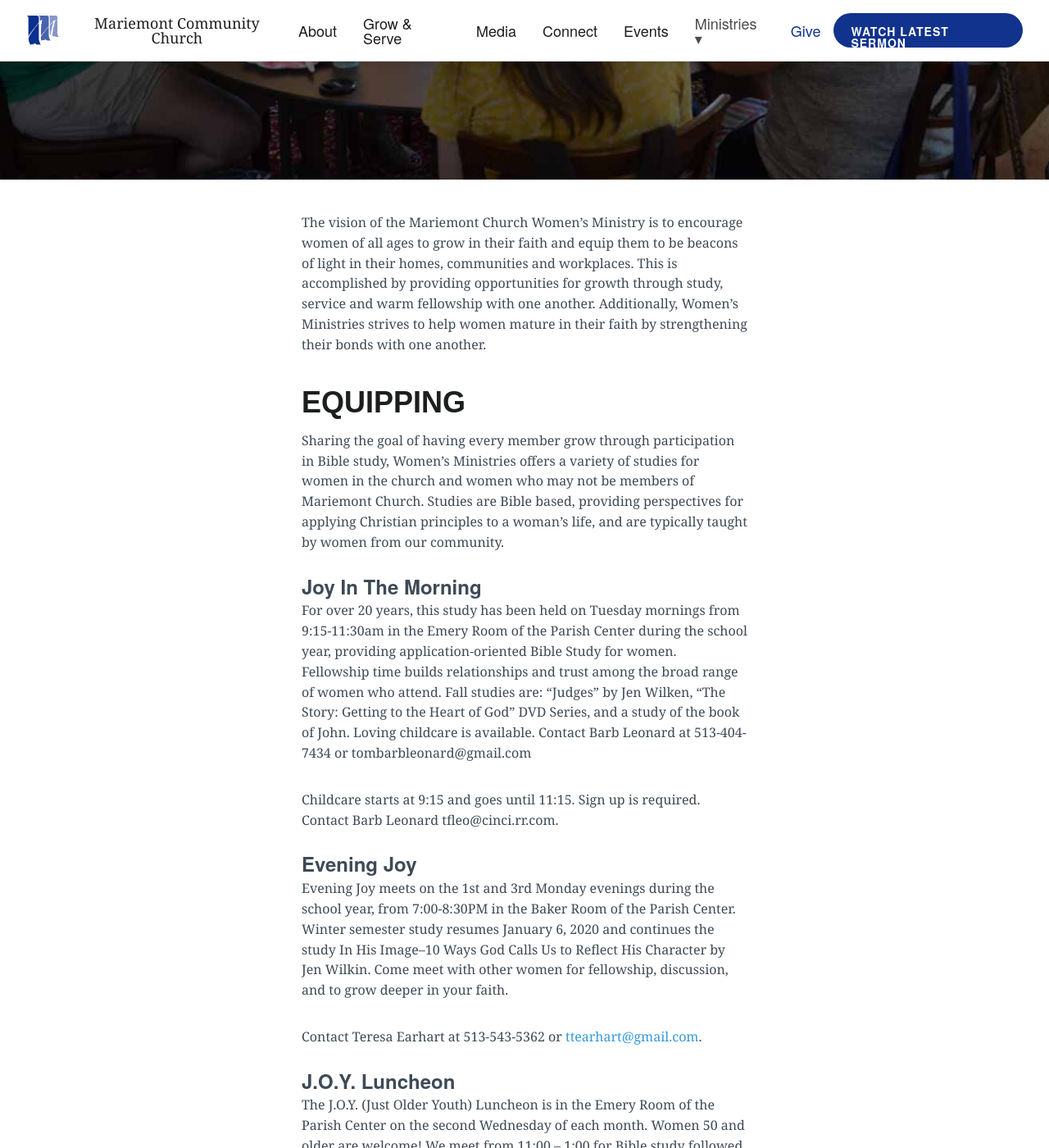
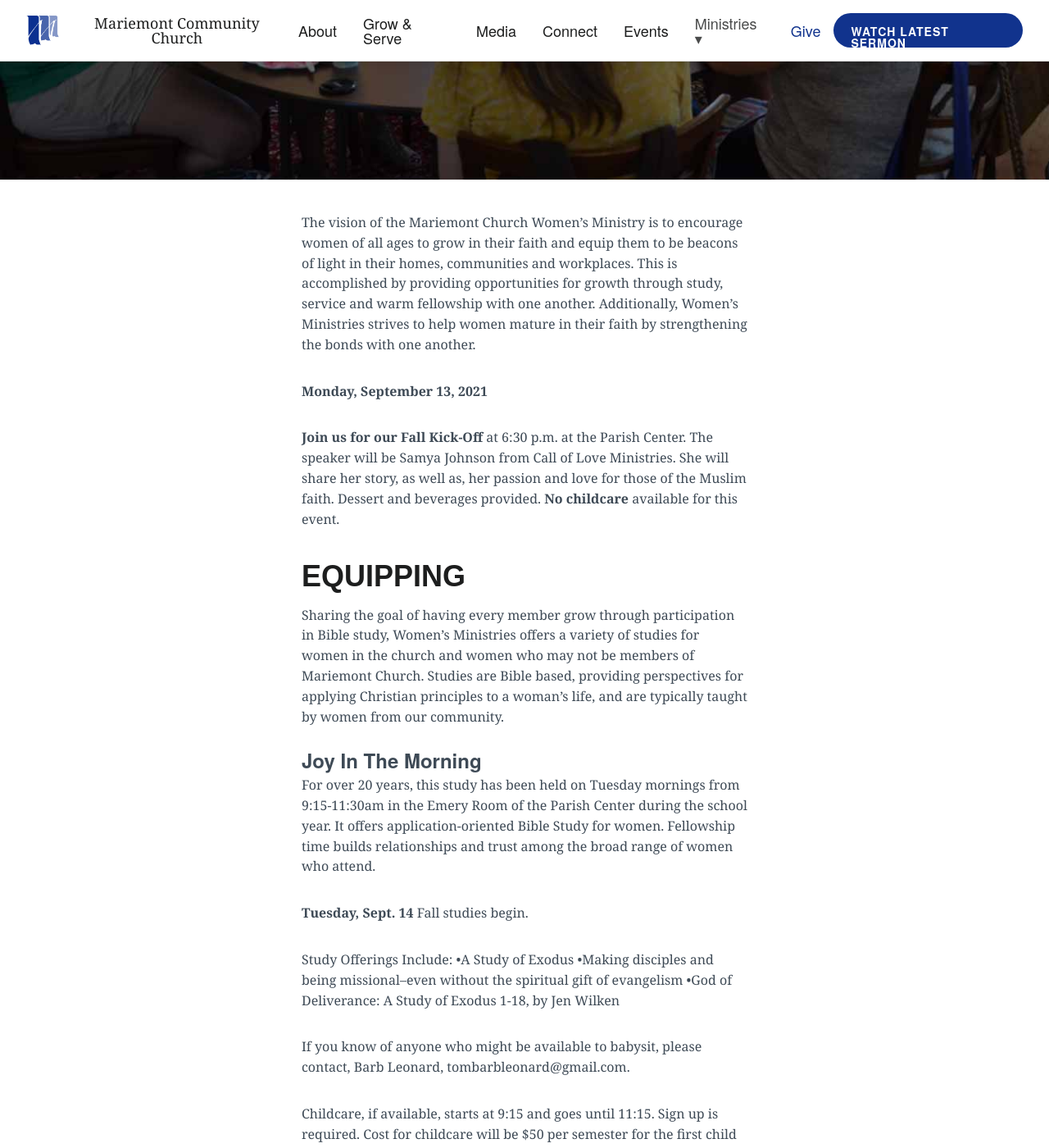
Before and after one commit to lukemoderwell/mariemont, a Jekyll site: the page built from womens-ministry.md, in a window 1280 px wide and 1400 px high, scrolled down 637 px. Shown: the whole window at 82% size. Built offline with Jekyll 4.4.1, drawn with Linux system fonts in a browser that asks for light colours; nearby versions of some CDN libraries; some of the changed text lies outside the part shown.

Commit message:
Updated Womens Ministry

```diff
--- a/womens-ministry.md
+++ b/womens-ministry.md
@@ -11,7 +11,12 @@
 layout: page
 ---
 
-The vision of the Mariemont Church Women’s Ministry is to encourage women of all ages to grow in their faith and equip them to be beacons of light in their homes, communities and workplaces. This is accomplished by providing opportunities for growth through study, service and warm fellowship with one another. Additionally, Women’s Ministries strives to help women mature in their faith by strengthening their bonds with one another.
+The vision of the Mariemont Church Women’s Ministry is to encourage women of all ages to grow in their faith and equip them to be beacons of light in their homes, communities and workplaces. This is accomplished by providing opportunities for growth through study, service and warm fellowship with one another. Additionally, Women’s Ministries strives to help women mature in their faith by strengthening the bonds with one another.
+
+**Monday, September 13, 2021**
+
+**Join us for our Fall Kick-Off** at 6:30 p.m. at the Parish Center. The speaker will be Samya Johnson from Call of Love Ministries. She will share her story, as well as, her passion and love for those of the Muslim faith. Dessert and beverages provided.
+**No childcare** available for this event.
 
 ## Equipping
 
@@ -19,15 +24,31 @@
 
 ### Joy In The Morning
 
-For over 20 years, this study has been held on Tuesday mornings from 9:15-11:30am in the Emery Room of the Parish Center during the school year, providing application-oriented Bible Study for women. Fellowship time builds relationships and trust among the broad range of women who attend. Fall studies are: "Judges" by Jen Wilken, "The Story: Getting to the Heart of God" DVD Series, and a study of the book of John. Loving childcare is available. Contact Barb Leonard at 513-404-7434 or tombarbleonard@gmail.com
+For over 20 years, this study has been held on Tuesday mornings from 9:15-11:30am in the Emery Room of the Parish Center during the school year. It offers application-oriented Bible Study for women. Fellowship time builds relationships and trust among the broad range of women who attend.
 
-Childcare starts at 9:15 and goes until 11:15. Sign up is required. Contact Barb Leonard tfleo@cinci.rr.com.
+**Tuesday, Sept. 14** Fall studies begin.
+
+Study Offerings Include:
+•*A Study of Exodus*
+•*Making disciples and being missional--even
+without the spiritual gift of evangelism*
+•*God of Deliverance: A Study of Exodus 1-18*, by
+Jen Wilken
+
+If you know of anyone who might be available to babysit, please contact, Barb Leonard, tombarbleonard@gmail.com.
+
+Childcare, if available, starts at 9:15 and goes until 11:15. Sign up is required. Cost for childcare will be $50 per semester for the first child and $5 for each additional child.
 
 ### Evening Joy
 
-Evening Joy meets on the 1st and 3rd Monday evenings during the school year, from 7:00-8:30PM in the Baker Room of the Parish Center. Winter semester study resumes January 6, 2020 and continues the study In His Image--10 Ways God Calls Us to Reflect His Character by Jen Wilkin. Come meet with other women for fellowship, discussion, and to grow deeper in your faith.
+**Monday, September 20, 2021** Fall study begins and continues to meet the 1st and 3rd Mondays through January from 7:00-8:30 p.m. in the Emery Room of the Parish Center during the school year.
 
-Contact Teresa Earhart at 513-543-5362 or [ttearhart@gmail.com](ttearhart@gmail.com).
+The study fall semester will be:
+—*The Women of the Bible Speak: The Wisdom of 16 Women and their Lessons for Today*, by Shannon Bream
+
+Come meet with other women for fellowship, discussion, and to grow deeper in your faith.
+
+Contact: Paula Ayer ayerpaula@gmail.com or Teresa Earhart at 513-543-5362 or [ttearhart@gmail.com](ttearhart@gmail.com).
 
 ### J.O.Y. Luncheon
 
@@ -37,12 +58,12 @@
 
 Mariemont Church Women’s Retreat is to help women grow in their faith by focusing on a topic and building relationships among women. The retreat environment enables connections, trust and deeper sharing among the women.
 
+**Save the Date** for the 2022 Women’s Retreat, February 4-5, at the Jesuit Retreat Center. Would love to have you join us next year!
 
 **Finding Shalom Amidst Chaos** was our 2021 retreat. Beth Guckenberger shared seven ancient Hebrew words that helped bring completeness and peace to our souls in this stormy time.
 
 The retreat was both in-person and live streamed. You can access the three videos on Mariemont Church's YouTube channel [here (1)](https://youtu.be/p1MRw42YHRA), [here (2)](https://youtu.be/IHLUDYp1AUo), and [here (3)](https://youtu.be/b2SPeXkzX9c).
 
-Missed being in His presence with you...would love to have you join us next year!
 
 ### Serve
 
```
